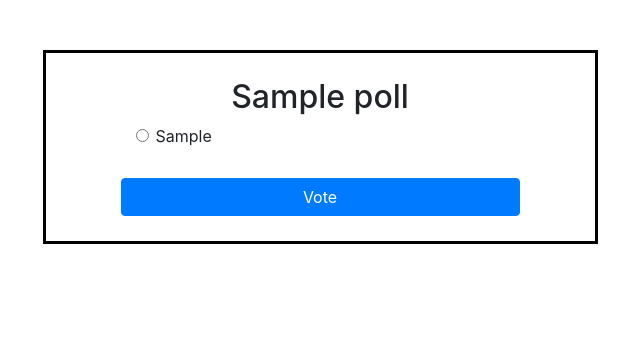
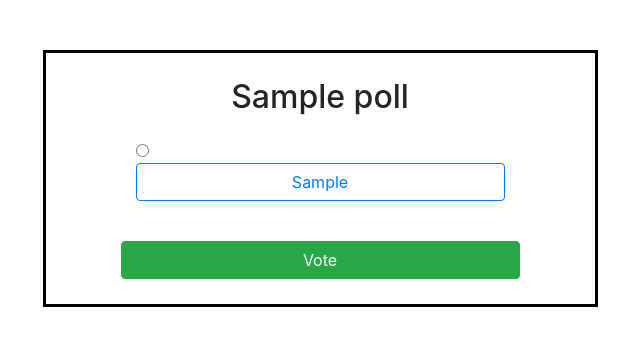
Before and after one commit to lomartins/poll-app, a Flask app: page /poll/1 in a window 1280 px wide. Shown: the top 346 px of the page, without its empty margins (320-960 px from the left). Run offline with Flask 2, Linux system fonts and the light colour scheme; tables that the repository leaves empty hold one stand-in row (values such as "Sample post"); parts of the project's set-up code (start-up, migrations or seed data) failed here and were passed over; some libraries are stand-ins or nearby versions; some web fonts are replaced.

Commit message:
:lipstick: Update poll UI

```diff
--- a/templates/poll.html
+++ b/templates/poll.html
@@ -1,18 +1,19 @@
 {% extends "base.html" %}
 {% block content %}
     <div style="margin: 50px auto auto;width: 50%;border: 3px solid black;padding: 25px 90px;">
-        <h2 style="text-align: center;">{{ poll_title }}</h2>
+        <h2 style="text-align: center; padding-bottom: 15px">{{ poll_title }}</h2>
         <form method="POST" action="{{ action }}">
             {% for option in poll_options %}
-                <div class="form-check">
-                    <label class="form-check-label">
-                        <input class="form-check-input" type="radio" name="poll_option" value="GG">
-                        {{ option.value }}
-                    </label>
-                </div>
+                <input class="btn-check" type="radio" id="option-{{ option.option_id }}" name="poll_option"
+                       value="{{ option.value }}"
+                       autocomplete="off">
+                <label class="btn btn-outline-primary" style="width: 100%; margin-bottom: 10px"
+                       for="option-{{ option.option_id }}">
+                    {{ option.value }}
+                </label>
             {% endfor %}
             <div class="row" style="bottom: 0; position: relative; margin-top: 30px">
-                <button type="submit" class="btn btn-primary" style="width: 500px">Vote</button>
+                <button type="submit" class="btn btn-success" style="width: 100%">Vote</button>
             </div>
         </form>
     </div>
```
